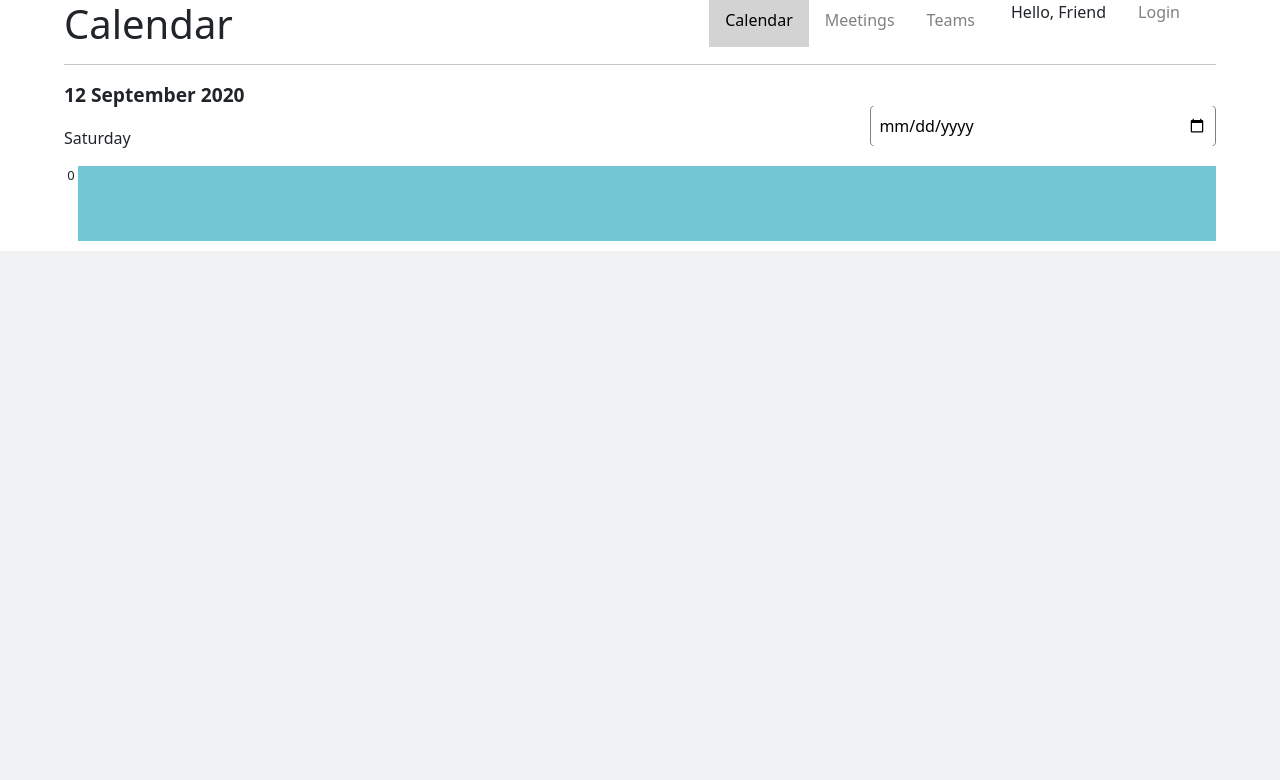
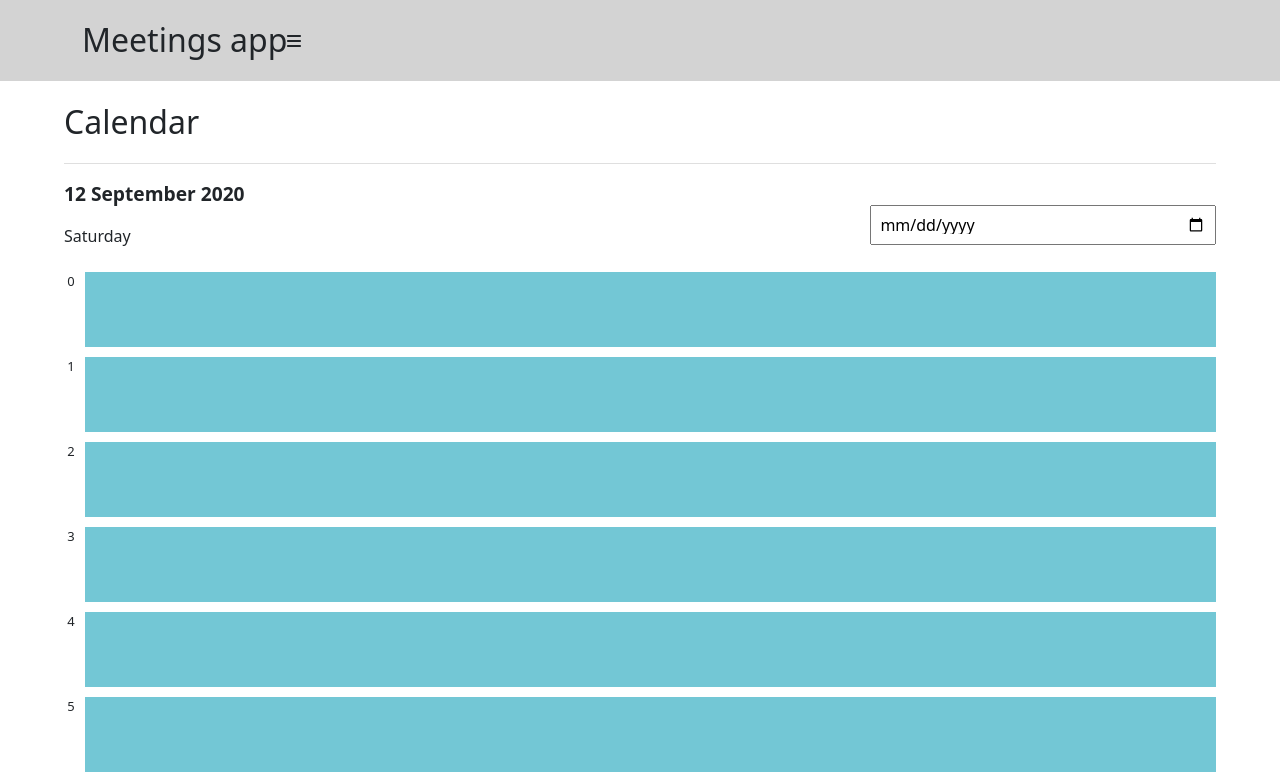
Before and after one commit to prathmesh-bhoir/meetings-app-vue, a Vue app: page /calendar in a window 1280 px wide. Shown: the top 780 px of the page. Built offline with nearby package versions, Linux system fonts and the light colour scheme; what vue-toast-notification would draw is missing.

Commit message:
token generation completed

```diff
--- a/src/App.vue
+++ b/src/App.vue
@@ -16,9 +16,14 @@ export default {
 
 
 <style>
+@import './styles/external/normalize.css';
+
+body{
+  background-color: #fff !important;
+}
 
 hr{
-    background-color: lightgrey;
+    background-color: grey;
     height:1px;
     border:0;
 }
--- a/src/components/AppMenu.vue
+++ b/src/components/AppMenu.vue
@@ -1,26 +1,43 @@
 <template>
-  <div class="main-menu">
-    <div class="main-menu-nav my-container">
-      <div class="mobile-display d-lg-none">
-          <a class="bolder menu-header" href="/">Meetings App</a>
-          <button type="button" class="fa-solid fa-bars main-menu-toggler"></button>
+  <div class="my-menu">
+    <div class="nav-menu d-flex justify-content-between align-items-center container">
+      <div class="mobile-menu d-flex justify-content-between align-items-center">
+        <h1 class="logo">Meetings app</h1>
+        <div class="bars" @click="showMenu()">
+          <font-awesome-icon
+          icon="bars"
+          />
+        </div>
       </div>
-      <div class="list-unstyled">
-        <li class="main-menu-link"><a href="index.html" class="active">Calendar</a></li>
-        <li class="main-menu-link"><a href="meetings-add.html">Meetings</a></li>
-        <li class="main-menu-link"><a href="teams.html">Teams</a></li>
+      <div
+      class="nav-content d-flex align-items-center"
+      :class="this.showMobileMenu ? 'open-menu' : 'closed-menu'"
+      >
+          <li>Menu</li>
+          <li>About</li>
+          <li>Contact</li>
       </div>
-      <div class="main-menu-link container side-nav">
-        <p class="main-menu-link">Hello, <span id="userEmail" class="no-underline">Friend</span></p>
-        <p class="main-menu-link logout-btn"><a id="logout-btn" href="login.html">Login</a></p>
+      <div class="d-flex justify-content-end" :class="this.showMobileMenu ? 'open-menu' : 'closed-menu'">
+        <div class="email-field">Hello, </div>
+        <div class="">Login</div>
       </div>
-    </div>
   </div>
+</div>
 </template>
 
 <script>
     export default {
         name: 'AppMenu',
+        data(){
+          return {
+            showMobileMenu: false
+          }
+        },
+        methods: {
+          showMenu(){
+            this.showMobileMenu = !this.showMobileMenu;
+          }
+        }
     }
 </script>
 
--- a/src/components/pages/CalendarPage.vue
+++ b/src/components/pages/CalendarPage.vue
@@ -11,15 +11,15 @@
                 </div>
                 <div class="right-side">
                     <input type="date" name="date" id="date-picker">
-                    <i class="fa-regular fa-calendar" style="color:black;"></i>
+                    <!-- <i class="fa-regular fa-calendar" style="color:black;"></i> -->
                 </div>
             </section>
             <section class="calendar">
                 <div class="calendar-hours">
-                    <div class="calendar-hour">0</div>
+                    <div class="calendar-hour" v-for="n in 24" :key="(n-1)">{{(n-1)}}</div>
                 </div>
                 <div class="calendar-content">
-                    <div class="calendar-content-box"></div>
+                    <div class="calendar-content-box" v-for="n in 24" :key="(n-1)"></div>
                 </div>
             </section>
         </div>
@@ -43,6 +43,7 @@ export default {
     display: flex;
     justify-content: space-between;
     position: relative;
+    margin-bottom: 0.5em;
 }
 
 .left-side .date{
@@ -50,13 +51,13 @@ export default {
 }
 
 .right-side{
-    display: flex;
+    /* display: flex;
     align-items: center;
-    justify-content: space-between;
+    justify-content: space-between; */
     /* border: 1px solid grey;
     border-radius: 4px; */
     width: 30%;
-    height: 40px;
+    height: auto;
     position: absolute;
     top: 30%;
     right: 0%;
@@ -66,13 +67,14 @@ export default {
 #date-picker{
     width: 100%;
     padding: 0.5em;
+    margin-top: 0;
 }
 
-.right-side i{
-    position: absolute;
+/* .right-side i{
+    position: relative;
     left: 90%;
     margin: 0 5px;
-}
+} */
 
 .calendar{
     display: flex;
--- a/src/components/pages/LoginPage.vue
+++ b/src/components/pages/LoginPage.vue
@@ -57,7 +57,6 @@
 
 <script>
 import Vue from 'vue';
-import { login } from '@/services/auth';
 import { required , email, minLength } from 'vuelidate/lib/validators';
 
 export default {
@@ -103,11 +102,12 @@ export default {
             }
 
         try {
-          const data = await login(this.form);
+          const email = await this.$store.dispatch('login', this.form);
+          alert("User logged in successfully!");
           this.$router.push({
               name: 'calendar'
           });
-          console.log(data)
+          return email
         } catch (error) {
           Vue.$toast.open({
             type: 'error',
@@ -121,6 +121,6 @@ export default {
 }
 </script>
 
-<style>
+<style scoped>
 @import '../../styles/auth.css';
 </style>
--- a/src/components/pages/SignupPage.vue
+++ b/src/components/pages/SignupPage.vue
@@ -9,6 +9,7 @@
           type="text"
           v-model="form.name"
           placeholder="enter username"
+          @blur="$v.form.name.$touch()"
         ></b-form-input>
       </b-form-group>
       <div v-if="$v.form.name.$error">
@@ -16,7 +17,7 @@
             <small>This field is required</small>
           </div>
           <div class="text-danger" v-if="!$v.form.email.maxLength">
-            <small>The name should contain more than 35 characters</small>
+            <small>The name should not contain more than 35 characters</small>
           </div>
         </div>
 
@@ -26,6 +27,7 @@
           type="email"
           v-model="form.email"
           placeholder="enter email"
+          @blur="$v.form.email.$touch()"
         ></b-form-input>
       </b-form-group>
       <div v-if="$v.form.email.$error">
@@ -43,6 +45,7 @@
           type="password"
           v-model="form.password"
           placeholder="password"
+          @blur="$v.form.password.$touch()"
         ></b-form-input>
       </b-form-group>
       <div v-if="$v.form.password.$error">
@@ -72,6 +75,7 @@
           type="password"
           v-model="form.confirmPassword"
           placeholder="confirm password"
+          @blur="$v.form.confirmPassword.$touch()"
         ></b-form-input>
       </b-form-group>
       <div v-if="$v.form.confirmPassword.$error">
@@ -93,8 +97,8 @@ import { required , email, minLength, maxLength } from 'vuelidate/lib/validators
 
 export default {
     name: 'SignupPage',
-    data(){
-        return{
+    data() {
+        return {
             form: {
                 name: '',
                 email: '',
@@ -130,7 +134,7 @@ export default {
           }
         },
         confirmPassword: {
-          required,
+          required
         }
       }
     },
@@ -175,6 +179,6 @@ export default {
 }
 </script>
 
-<style>
+<style scoped>
 @import '../../styles/auth.css';
 </style>
--- a/src/init.js
+++ b/src/init.js
@@ -5,10 +5,10 @@ import { BootstrapVue, IconsPlugin } from 'bootstrap-vue'
 import VueToast from 'vue-toast-notification';
 import Vuelidate from 'vuelidate';
 import { FontAwesomeIcon } from '@fortawesome/vue-fontawesome'
-// import { library } from '@fortawesome/fontawesome-svg-core';
+import { library } from '@fortawesome/fontawesome-svg-core';
 
 // import any icons that you use in the app
-// import { faCheck, faXmark, faCaretUp, faCaretDown } from '@fortawesome/free-solid-svg-icons'
+import { fas, faBars } from '@fortawesome/free-solid-svg-icons'
 
 // import formatDate from '@/filters/formatDate';
 
@@ -16,6 +16,8 @@ import { FontAwesomeIcon } from '@fortawesome/vue-fontawesome'
 
 // Import Bootstrap and BootstrapVue CSS files (order is important)
 // we can import even CSS files!
+import 'bootstrap/dist/css/bootstrap.css'
+import 'bootstrap-vue/dist/bootstrap-vue.css'
 
 import 'vue-toast-notification/dist/theme-default.css'
 
@@ -30,7 +32,7 @@ Vue.use(Vuelidate);
 Vue.use(VueToast);
 
 /* add icons to the library */
-// library.add(faCheck, faXmark, faCaretUp, faCaretDown)
+library.add(fas, faBars)
 
 /* use Vue.component( componentName, ComponentObject ) to globally register the component - once you globally register a component you don't need to locally register in each and every component */
 /* add font awesome icon component */
--- a/src/main.js
+++ b/src/main.js
@@ -4,13 +4,12 @@ import Vue from 'vue'
 import App from './App.vue'
 
 import router from './router';
-
-import 'bootstrap/dist/css/bootstrap.css'
-import 'bootstrap-vue/dist/bootstrap-vue.css'
+import store from './store';
 
 Vue.config.productionTip = false
 
 new Vue({
+  store,
   router,
   render: h => h(App),
 }).$mount('#app')
--- /dev/null
+++ b/src/store/index.js
@@ -0,0 +1,10 @@
+import Vuex from 'vuex';
+import auth from './modules/auth';
+
+const store = new Vuex.Store({
+    modules: {
+        auth
+    }
+})
+
+export default store;
--- /dev/null
+++ b/src/store/modules/auth.js
@@ -0,0 +1,47 @@
+import { login } from "@/services/auth";
+
+const KEY_NAME = 'name'
+const KEY_EMAIL = 'email'
+const KEY_TOKEN = 'token'
+
+const auth = {
+        state: {
+            token: localStorage.getItem( KEY_TOKEN ) || '',
+            email: localStorage.getItem( KEY_EMAIL ) || '',
+            name: localStorage.getItem( KEY_NAME ) || ''
+        },
+        gettters: {
+
+        },
+        mutations: {
+            setToken(state, token){
+                state.token = token
+            },
+            setEmail(state, email){
+                state.email = email
+            },
+            setName(state, name){
+                state.name = name
+            }
+        },
+        actions: {
+            async login({commit}, userDetails){
+                const data = await login(userDetails);
+
+                const { token, email, name} = data;
+
+                localStorage.setItem(KEY_TOKEN, token);
+                localStorage.setItem(KEY_EMAIL, email);
+                localStorage.setItem(KEY_NAME, name)
+
+                commit('setToken', token);
+                commit('setEmail', email);
+                commit('setName', name);
+
+                return email;
+            }
+        }
+}
+
+
+export default auth;
--- a/src/styles/auth.css
+++ b/src/styles/auth.css
@@ -1,4 +1,4 @@
-body, html{
+body{
     background-color: #f1f2f3;
 }
 
--- a/src/styles/nav.css
+++ b/src/styles/nav.css
@@ -1,11 +1,5 @@
-.main-menu{
-    background-color: #F8F9FA;
-}
-
-.main-menu-nav{
-    display: flex;
-    justify-content: space-between;
-    align-items: center;
+.my-menu{
+    background-color: lightgrey;
 }
 
 .main-menu-nav .main-menu-link a{
@@ -47,16 +41,16 @@
 
 
 .mobile-display{
-    display: flex;
-    justify-content: space-between;
-    align-items: center;
     font-size: 1.5em;
     width: 100%;
 }
-.menu-header{
-    text-decoration: none;
-    margin-right: 1em;
-    color: black;
+
+.open-menu{
+    opacity: 1;
+}
+
+.closed-menu{
+    opacity: 0;
 }
 
 @media (max-width: 992px) {
```
Also changed, not shown: src/styles/external/normalize.css (added).
